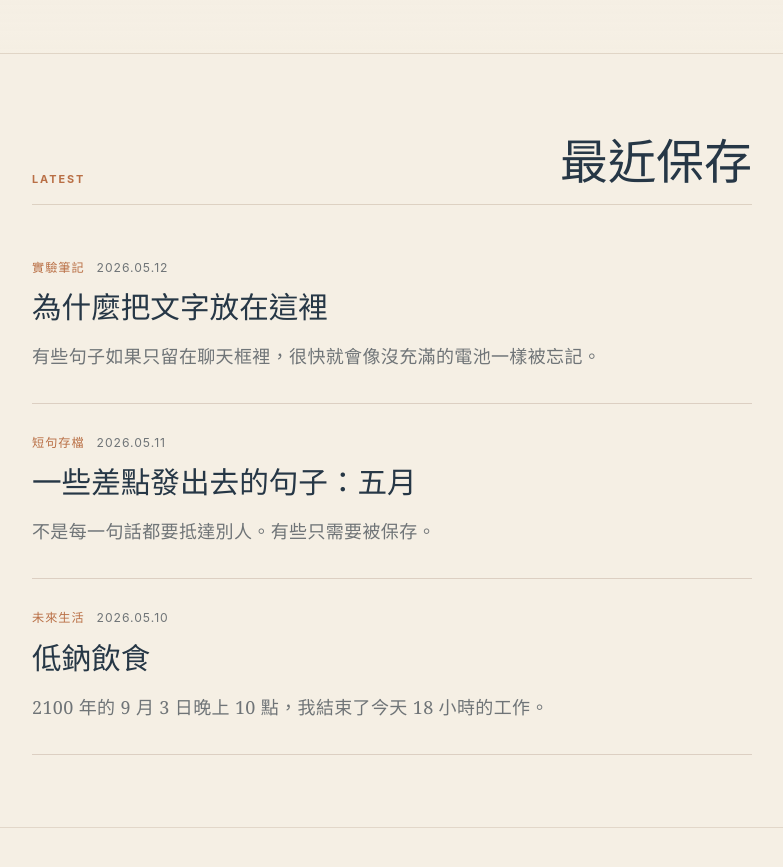
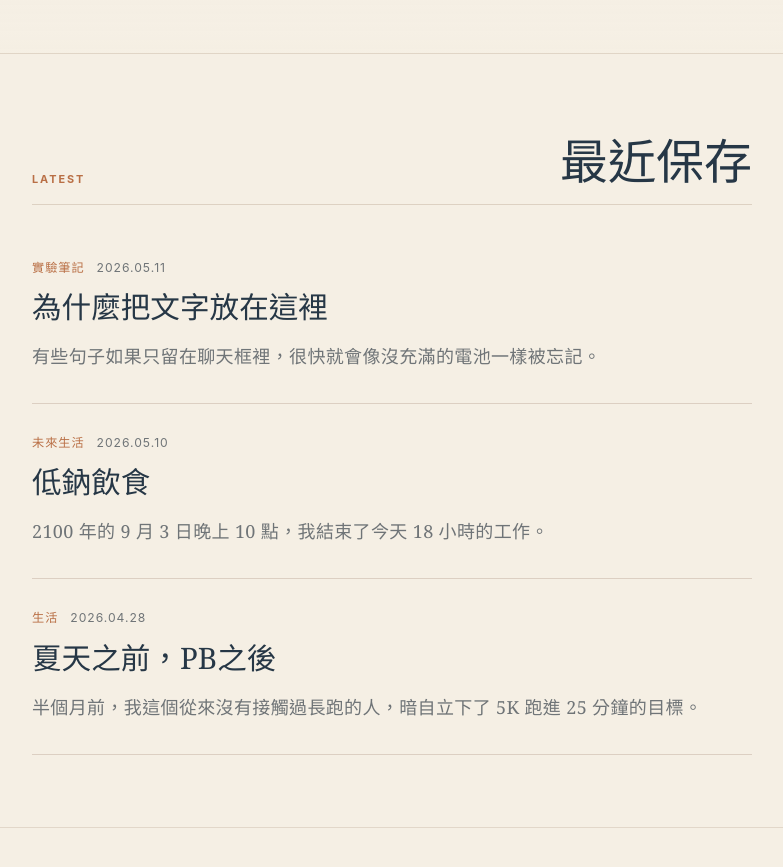
Before and after one commit to angzeli/next-second-sea, a Jekyll site: the page built from index.html, in a window 1280 px wide and 900 px high, scrolled down 827 px. Shown: the top 867 px of the window, without its empty margins (248-1031 px from the left). Built offline with Jekyll 4.4.1, drawn with Linux system fonts in a browser that asks for light colours; part of the change alters nothing that is shown.

Commit message:
Add post

```diff
--- /dev/null
+++ b/_posts/2026-04-28-before-summer-after-pb.md
@@ -0,0 +1,22 @@
+---
+layout: post
+title: "夏天之前，PB之後"
+date: 2026-04-28
+category: 生活
+tags: [心情，生活]
+excerpt: "半個月前，我這個從來沒有接觸過長跑的人，暗自立下了 5K 跑進 25 分鐘的目標。"
+---
+
+半個月前，我這個從來沒有接觸過長跑的人，暗自立下了 5K 跑進 25 分鐘的目標。因為這對我而言是完全陌生的領域，我把期限設在「夏天前」。
+
+實際跑起來才知道，進步比想像中來得更快。短短幾次跑步，PB 從 30 分開外縮短到 25:46，我也逐漸熟悉了 Hyde Park 的 trail。
+
+上個禮拜我就在想，考完試後要認真衝一次 PB。昨天下午考完試後，太陽大得厲害，我原以為今天會是高溫加烈日的環境；但在我走向 Hyde Park 的時候，天空忽然陰了下來，讓我產生了「就在今天」的感覺。
+
+跑前我給自己定的目標是 25 分整。真正開始跑之後，反而不太按表操課，只是專注在「吸吸吐吐」的節奏裡，專注在跑向下一個路標。後半段心跳越來越快，但某種執念壓住了停下來的念頭。於是我繼續向前。
+
+終於到了五公里的終點，手錶提示我，實際時間比原先設定的 25 分目標還快了 1 分 15 秒。我控制著自己不要癱倒在草地上。大口喘息之後，身體裡只剩一種乾淨的滿足。至於疼痛，那是明天才需要考慮的事情。
+
+休息時才發現，這雙陪了我幾年的鞋子竟然後跟開裂了。正好在我達成目標的這一天，它也走完了生命週期的最後一哩路。我用馬克筆寫下 PB 時間和地點，然後把它放回鞋櫃。
+
+我原本以為這只是一次跑步。後來才發現，它更像是一次確認：陌生的事情並不一定永遠陌生，只要願意反覆靠近，身體終究會替人記住路。
--- a/_posts/2026-05-11-fragments-from-may.md
+++ /dev/null
@@ -1,24 +0,0 @@
----
-layout: post
-title: "一些差點發出去的句子：五月"
-date: 2026-05-11
-category: 短句存檔
-tags: [短句, 五月, 生活筆記]
-excerpt: "不是每一句話都要抵達別人。有些只需要被保存。"
----
-
-不是每一句話都要抵達別人。有些只需要被保存。
-
-1. 城市最安靜的時候，不是深夜，是所有人都以為自己還撐得住的傍晚。
-
-2. 我把一句話刪掉，不是因為它錯了，是因為它太早說出了真相。
-
-3. 手機剩 12% 的時候，人會突然變得誠實。每一則訊息都像最後一班車。
-
-4. 有些朋友像路燈，不會跟你一起走，但你經過時，他們剛好亮著。
-
-5. 我不是真的想離開，只是想知道有沒有一個地方，可以暫時不用解釋自己。
-
-6. 未來如果真的來了，希望它記得帶傘，也記得不要把我們叫醒得太急。
-
-7. 五月的雨不像天氣，像一封沒有寄出的信，在窗外反覆練習開頭。
--- a/_posts/2026-05-12-why-this-archive-exists.md
+++ b/_posts/2026-05-12-why-this-archive-exists.md
@@ -1,7 +1,7 @@
 ---
 layout: post
 title: "為什麼把文字放在這裡"
-date: 2026-05-12
+date: 2026-05-11
 category: 實驗筆記
 tags: [寫作, 存檔, 網站]
 excerpt: "有些句子如果只留在聊天框裡，很快就會像沒充滿的電池一樣被忘記。"
```
